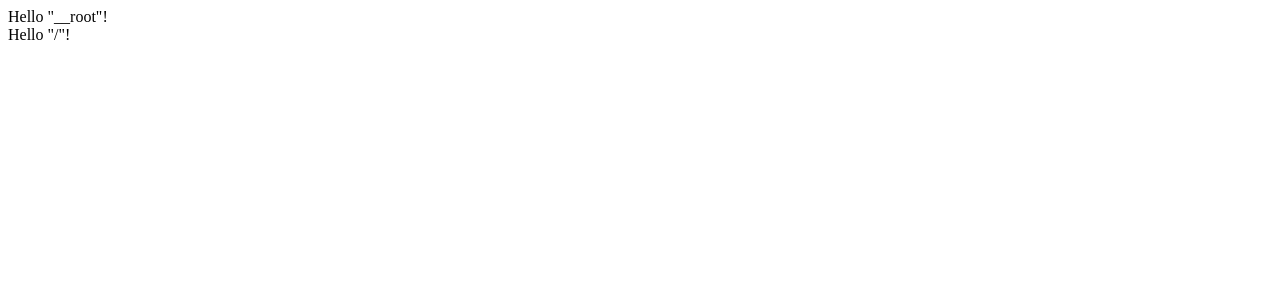
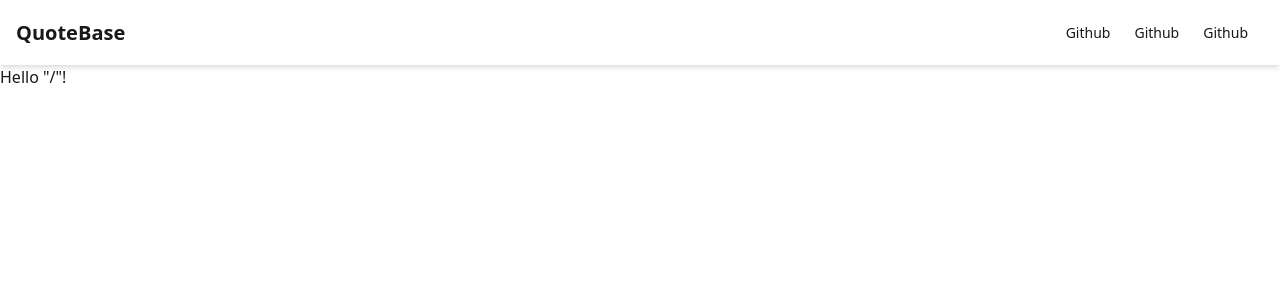
Before and after one commit to EliasEgel/QuoteBase, a React (Vite) app in the folder frontend/: page / in a window 1280 px wide. Shown: the top 300 px of the page. Built offline with nearby package versions, Linux system fonts and the light colour scheme; no server answers.

Commit message:
NavBar component

```diff
--- /dev/null
+++ b/frontend/src/components/NavBar.tsx
@@ -0,0 +1,58 @@
+export default function NavBar() {
+  return (
+    <div className="navbar sticky top-0 z-50 shadow-md px-4">
+      <div className="flex-1 text-xl font-bold">
+        <span className="lg:hidden">QB</span>
+        <span className="hidden lg:inline">QuoteBase</span>
+      </div>
+      <div className="flex-none lg:hidden">
+        <div className="dropdown dropdown-end">
+          <label tabIndex={0} className="btn btn-ghost">
+            <svg
+              xmlns="http://www.w3.org/2000/svg"
+              className="h-5 w-5"
+              fill="none"
+              viewBox="0 0 24 24"
+              stroke="currentColor"
+            >
+              <path
+                strokeLinecap="round"
+                strokeLinejoin="round"
+                strokeWidth={2}
+                d="M4 6h16M4 12h16M4 18h16"
+              />
+            </svg>
+          </label>
+          <ul
+            tabIndex={0}
+            className="menu menu-sm dropdown-content mt-3 z-[1] p-2 shadow"
+          >
+            <li>
+              <a>Favorites</a>
+            </li>
+            <li>
+              <a> About</a>
+            </li>
+            <li>
+              <a href="https://github.com/EliasEgel/react-mvp">Github</a>
+            </li>
+          </ul>
+        </div>
+      </div>
+
+      <div className="hidden lg:flex">
+        <ul className="menu menu-horizontal px-1">
+          <li className="rounded-lg">
+            <a href="https://github.com/EliasEgel/react-mvp">Github</a>
+          </li>
+          <li className="rounded-lg">
+            <a href="https://github.com/EliasEgel/react-mvp">Github</a>
+          </li>
+          <li className="rounded-lg">
+            <a href="https://github.com/EliasEgel/react-mvp">Github</a>
+          </li>
+        </ul>
+      </div>
+    </div>
+  );
+}
--- a/frontend/src/main.tsx
+++ b/frontend/src/main.tsx
@@ -1,5 +1,6 @@
 import { StrictMode } from "react";
 import ReactDOM from "react-dom/client";
+import "./index.css";
 import { RouterProvider, createRouter } from "@tanstack/react-router";
 
 // Import the generated route tree
--- a/frontend/src/routes/__root.tsx
+++ b/frontend/src/routes/__root.tsx
@@ -1,5 +1,6 @@
 import * as React from 'react'
 import { Outlet, createRootRoute } from '@tanstack/react-router'
+import NavBar from '../components/NavBar'
 
 export const Route = createRootRoute({
   component: RootComponent,
@@ -8,7 +9,7 @@ export const Route = createRootRoute({
 function RootComponent() {
   return (
     <React.Fragment>
-      <div>Hello "__root"!</div>
+      <NavBar />
       <Outlet />
     </React.Fragment>
   )
```
